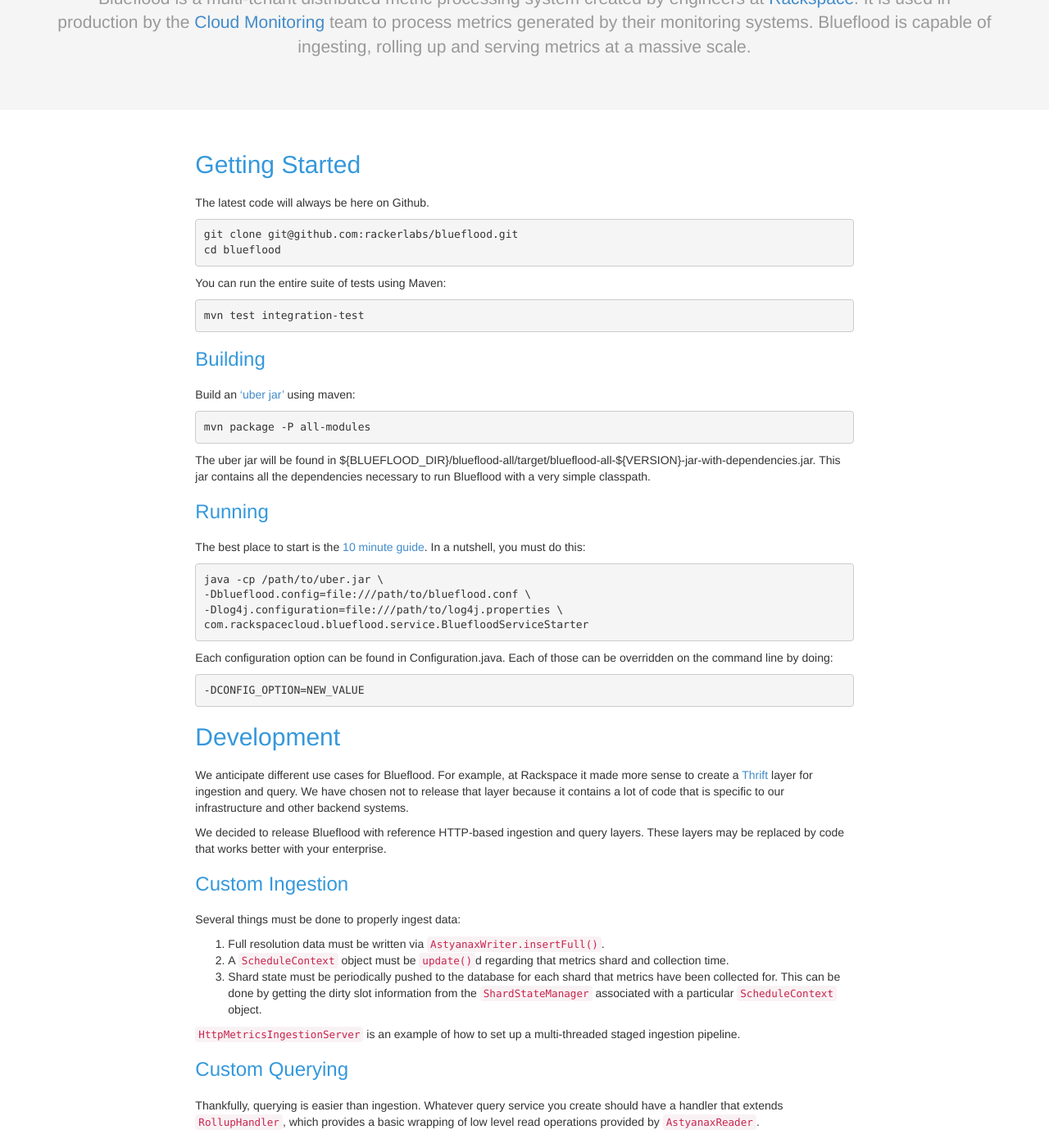
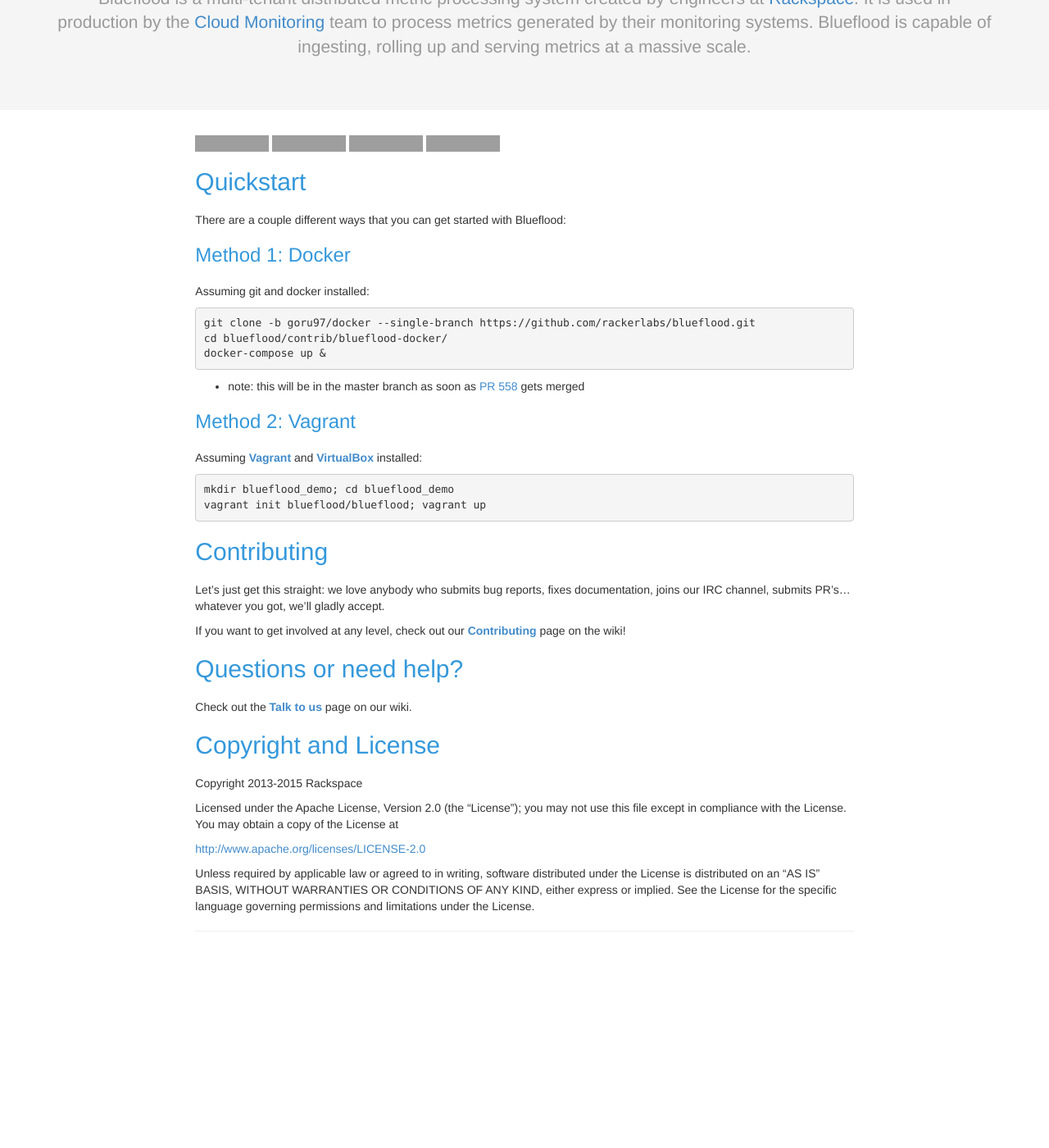
Before and after one commit to rax-maas/blueflood, a Jekyll site: the page built from index.md, in a window 1280 px wide and 1400 px high, scrolled down 442 px. Shown: the whole window at 82% size. Built offline with Jekyll 4.4.1, drawn with Linux system fonts in a browser that asks for light colours; after the commit the page ends 1598 px from its top, so only the background shows below that; some of the changed text lies outside the part shown; grey boxes are pictures that could not be loaded.

Commit message:
Overhauling the homepage.  It needed it

````diff
--- a/index.md
+++ b/index.md
@@ -4,114 +4,49 @@ title: Home
 weight: 0
 ---
 
-## Getting Started
+[ ![Build Status] [travis-image] ] [travis]
+[ ![Coveralls] [coveralls-image] ] [coveralls]
+[ ![Release] [release-image] ] [releases]
+[ ![License] [license-image] ] [license]
 
-The latest code will always be here on Github.
+## Quickstart
+
+
+There are a couple different ways that you can get started with Blueflood:
+
+### Method 1: Docker
+Assuming git and docker installed:
 
 ```
-git clone git@github.com:rackerlabs/blueflood.git
-cd blueflood
+git clone -b goru97/docker --single-branch https://github.com/rackerlabs/blueflood.git
+cd blueflood/contrib/blueflood-docker/
+docker-compose up &
 ```
 
-You can run the entire suite of tests using Maven:
+* note: this will be in the master branch as soon as [PR 558](https://github.com/rackerlabs/blueflood/pull/558) gets merged
+
+### Method 2: Vagrant
+Assuming **[Vagrant] [vagrant-install]** and **[VirtualBox] [virtualbox-install]** installed:
 
 ```
-mvn test integration-test
-```
-
-### Building
-
-Build an ['uber jar'](http://stackoverflow.com/questions/11947037/what-is-an-uber-jar) using maven:
-
-```
-mvn package -P all-modules
-```
-
-The uber jar will be found in ${BLUEFLOOD_DIR}/blueflood-all/target/blueflood-all-${VERSION}-jar-with-dependencies.jar.
-This jar contains all the dependencies necessary to run Blueflood with a very simple classpath.
-
-### Running
-
-The best place to start is the [10 minute guide](https://github.com/rackerlabs/blueflood/wiki/10minuteguide).
-In a nutshell, you must do this:
-
-```
-java -cp /path/to/uber.jar \
--Dblueflood.config=file:///path/to/blueflood.conf \
--Dlog4j.configuration=file:///path/to/log4j.properties \
-com.rackspacecloud.blueflood.service.BluefloodServiceStarter
-```
-
-Each configuration option can be found in Configuration.java.  Each of those can be overridden on the command line by
-doing:
-
-```
--DCONFIG_OPTION=NEW_VALUE
-```
-
-## Development
-
-We anticipate different use cases for Blueflood.  For example, at Rackspace it made more sense to create a
-[Thrift](http://thrift.apache.org) layer for ingestion and query.  We have chosen not to release that layer because
-it contains a lot of code that is specific to our infrastructure and other backend systems.
-
-We decided to release Blueflood with reference HTTP-based ingestion and query layers.  These layers may be replaced by
-code that works better with your enterprise.
-
-### Custom Ingestion
-
-Several things must be done to properly ingest data:
-1. Full resolution data must be written via `AstyanaxWriter.insertFull()`.
-2. A `ScheduleContext` object must be `update()`d regarding that metrics shard and collection time.
-3. Shard state must be periodically pushed to the database for each shard that metrics have been collected for.  This
-   can be done by getting the dirty slot information from the `ShardStateManager` associated with a particular
-   `ScheduleContext` object.
-
-`HttpMetricsIngestionServer` is an example of how to set up a multi-threaded staged ingestion pipeline.
-
-### Custom Querying
-
-Thankfully, querying is easier than ingestion.  Whatever query service you create should have a handler that extends
-`RollupHandler`, which provides a basic wrapping of low level read operations provided by `AstyanaxReader`.
-
-## Operations
-
-Blueflood exposes a great deal of internal performance metrics over
-[JMX](https://blogs.oracle.com/jmxetc/entry/what_is_jmx).
-Blueflood respects the standard JMX JVM settings:
-
-```
-com.sun.management.jmxremote.authenticate
-com.sun.management.jmxremote.ssl
-java.rmi.server.hostname
-com.sun.management.jmxremote.port
-```
-
-You can use any tool that supports JMX to get internal performance metrics out of Blueflood.
-
-Additionally, internal performance metrics can be pushed directly to a [Graphite](http://graphite.wikidot.com/)
-service by specifying the following in your Blueflood
-configuration:
-
-```
-GRAPHITE_HOST
-GRAPHITE_PORT
-GRAPHITE_PREFIX
+mkdir blueflood_demo; cd blueflood_demo
+vagrant init blueflood/blueflood; vagrant up
 ```
 
 ## Contributing
 
-First, we welcome bug reports and contributions.
-If you would like to contribute code, just fork this project and send us a pull request.
-If you would like to contribute documentation, you should get familiar with
-[our wiki](https://github.com/rackerlabs/blueflood/wiki)
+Let's just get this straight: we love anybody who submits bug reports, fixes documentation, joins our IRC channel, submits PR's... whatever you got, we'll gladly accept.
 
-Also, we have set up a [Google Group](https://groups.google.com/forum/#!forum/blueflood-discuss) to answer questions.
-If you prefer IRC, most of the Blueflood developers are in #blueflood on Freenode.
+If you want to get involved at any level, check out our **[Contributing] [contributing]** page on the wiki!
 
-## License
+## Questions or need help?
 
-Copyright 2013 Rackspace
+Check out the **[Talk to us] [talk-to-us]** page on our wiki.
+
+
+## Copyright and License
+
+Copyright 2013-2015 Rackspace
 
 Licensed under the Apache License, Version 2.0 (the "License");
 you may not use this file except in compliance with the License.
@@ -124,3 +59,22 @@ distributed under the License is distributed on an "AS IS" BASIS,
 WITHOUT WARRANTIES OR CONDITIONS OF ANY KIND, either express or implied.
 See the License for the specific language governing permissions and
 limitations under the License.
+
+
+
+[travis-image]: https://secure.travis-ci.org/rackerlabs/blueflood.png?branch=master
+[travis]: http://travis-ci.org/rackerlabs/blueflood
+[coveralls-image]: https://coveralls.io/repos/rackerlabs/blueflood/badge.svg?branch=master
+[coveralls]: https://coveralls.io/github/rackerlabs/blueflood
+[release-image]: http://img.shields.io/badge/rax-release-v1.0.1956.svg
+[releases]: https://github.com/rackerlabs/blueflood/releases
+[license-image]: https://img.shields.io/badge/license-Apache%202-blue.svg
+[license]: http://www.apache.org/licenses/LICENSE-2.0
+
+[wiki]: https://github.com/rackerlabs/blueflood/wiki
+[talk-to-us]: https://github.com/rackerlabs/blueflood/wiki/Talk-to-us
+[contributing]: https://github.com/rackerlabs/blueflood/wiki/Contributing
+
+
+[vagrant-install]: http://docs.vagrantup.com/v2/installation/index.html
+[virtualbox-install]: https://www.virtualbox.org/wiki/Downloads
````
